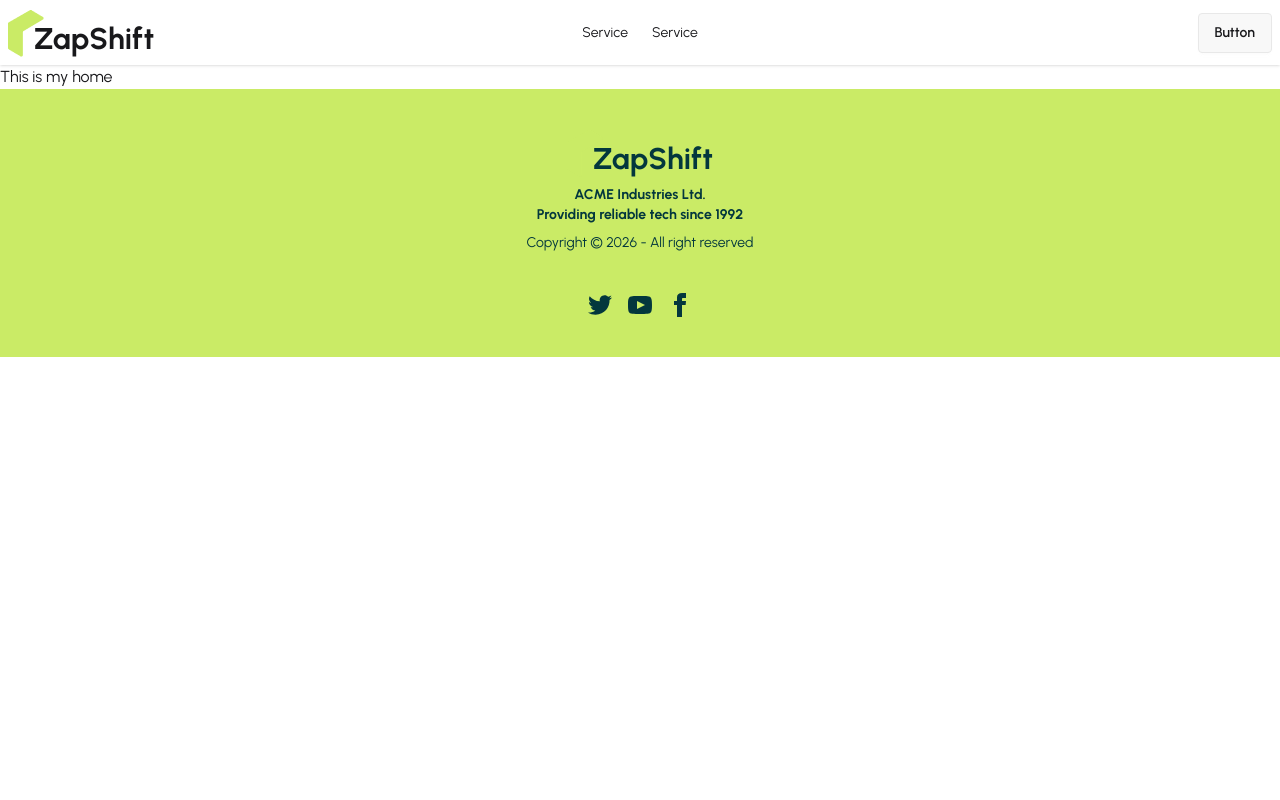
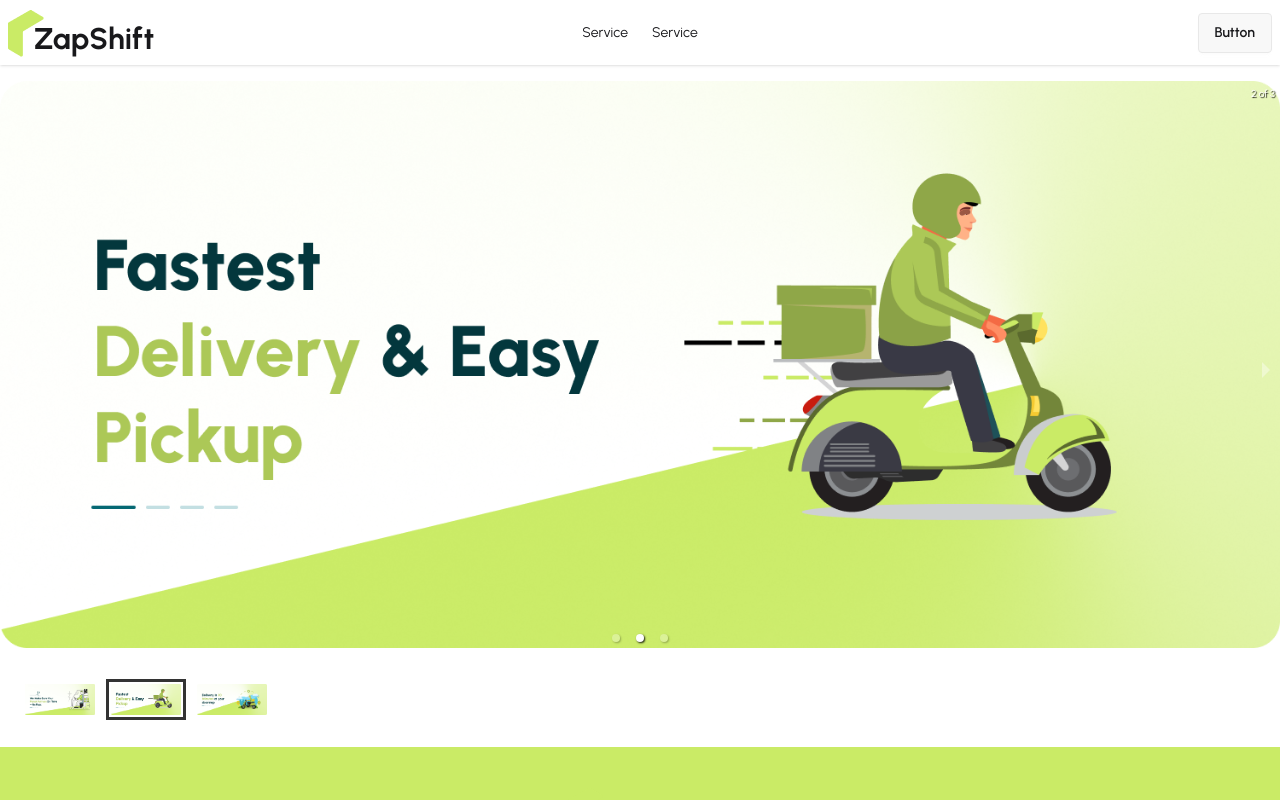
Before and after one commit to rifatsamjid/Zap-Shift, a React (Vite) app: page / in a window 1280 px wide. Shown: the top 800 px of the page. Built offline with nearby package versions, Linux system fonts and the light colour scheme.

Commit message:
add the banner section

```diff
--- a/package.json
+++ b/package.json
@@ -14,6 +14,7 @@
     "@vitejs/plugin-react": "^5.2.0",
     "react": "^19.2.4",
     "react-dom": "^19.2.4",
+    "react-responsive-carousel": "^3.2.23",
     "react-router": "^7.13.1",
     "tailwindcss": "^4.2.1",
     "vite": "^7.3.1"
--- a/src/Pages/Home/Banner/Banner.jsx
+++ b/src/Pages/Home/Banner/Banner.jsx
@@ -1,11 +1,24 @@
-import React from 'react';
+import React from "react";
+import { Carousel } from "react-responsive-carousel";
+import "react-responsive-carousel/lib/styles/carousel.min.css";
+import bannerImg1 from "../../../assets/banner/banner1.png";
+import bannerImg2 from "../../../assets/banner/banner2.png";
+import bannerImg3 from "../../../assets/banner/banner3.png";
 
 const Banner = () => {
-    return (
-        <div>
-
-        </div>
-    );
+  return (
+    <Carousel infiniteLoop={true} autoPlay={true}>
+      <div>
+        <img src={bannerImg1} />
+      </div>
+      <div>
+        <img src={bannerImg2} />
+      </div>
+      <div>
+        <img src={bannerImg3} />
+      </div>
+    </Carousel>
+  );
 };
 
 export default Banner;
--- a/src/Pages/Home/Home/Home.jsx
+++ b/src/Pages/Home/Home/Home.jsx
@@ -1,9 +1,10 @@
 import React from "react";
+import Banner from "../Banner/Banner";
 
 const Home = () => {
   return (
-    <div>
-      <h1>This is my home</h1>
+    <div className="mt-4">
+      <Banner></Banner>
     </div>
   );
 };
```
Also changed, not shown: 1 other file (tests, documents, lock files or other folders).
